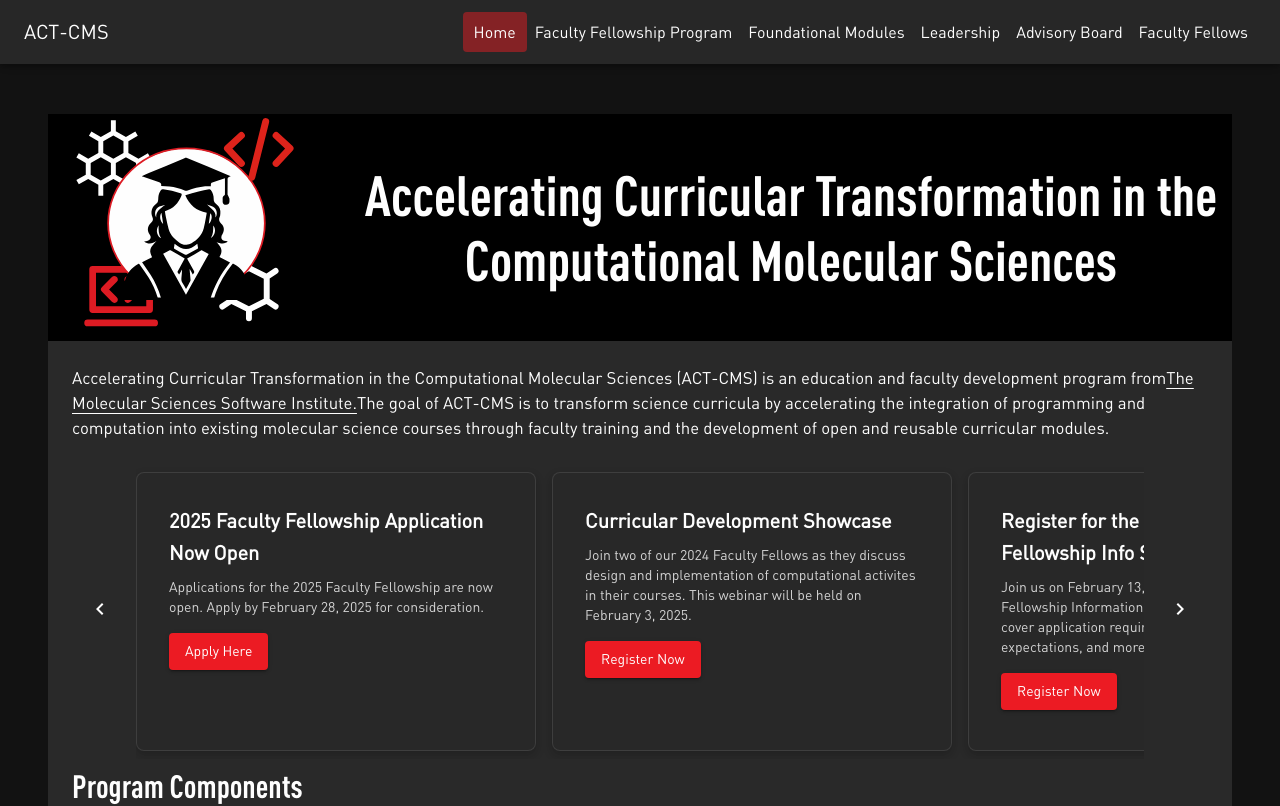
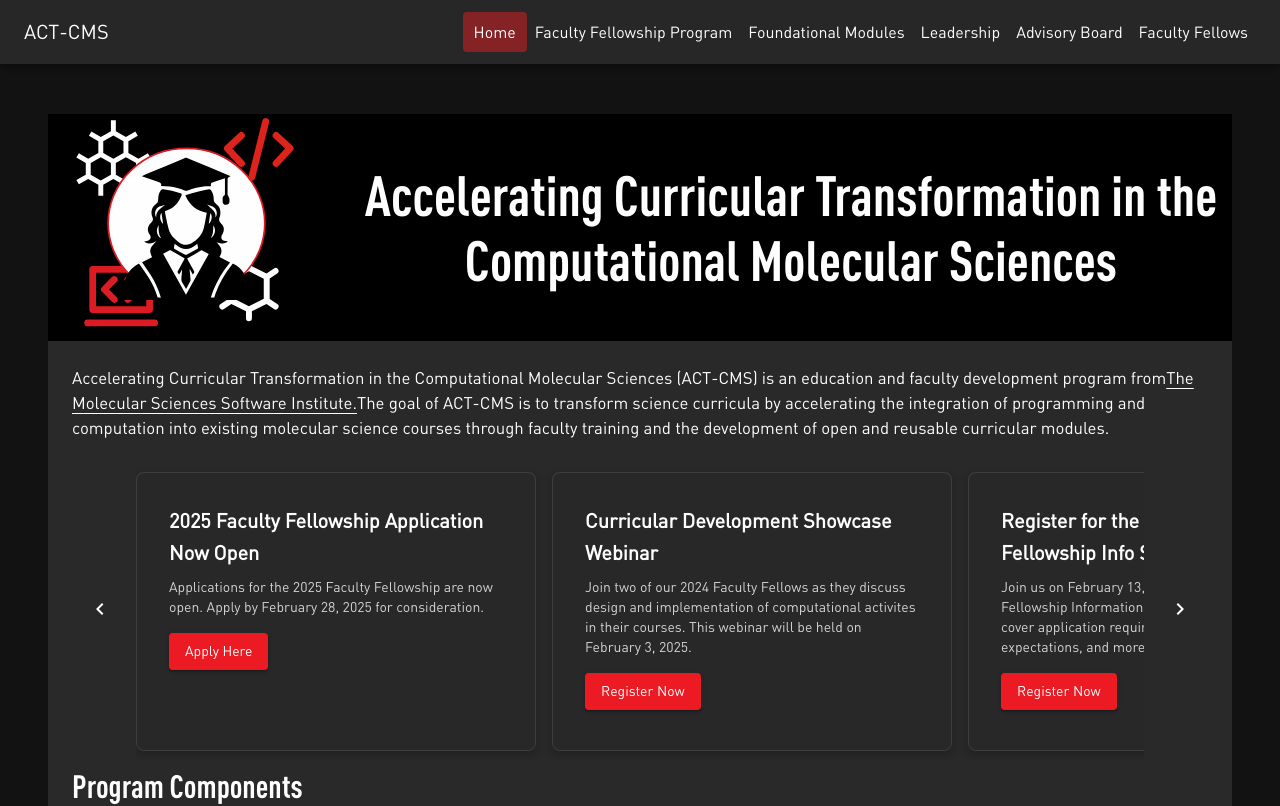
Before and after one commit to act-cms/act-cms.github.io, a React (Vite) app in the folder act-cms-website/: page / in a window 1280 px wide. Shown: the top 806 px of the page. Built offline with nearby package versions, Linux system fonts and the light colour scheme.

Commit message:
update application URL on homepage

```diff
--- a/act-cms-website/src/components/NewsScroll.jsx
+++ b/act-cms-website/src/components/NewsScroll.jsx
@@ -27,7 +27,7 @@ const exampleNewsItems = [
     },
     {
         id: 3,
-        title: 'Curricular Development Showcase',
+        title: 'Curricular Development Showcase Webinar',
         summary: 'Join two of our 2024 Faculty Fellows as they discuss design and implementation of computational activites in their courses. This webinar will be held on February 3, 2025.',
         link: 'https://molssi.typeform.com/to/UU7rM44h',
         buttonText: 'Register Now',
--- a/act-cms-website/src/pages/Home.jsx
+++ b/act-cms-website/src/pages/Home.jsx
@@ -180,7 +180,7 @@ function Home() {
                   marginTop: '1em'
                 }}>
 
-              <Link href="https://molssi.typeform.com/to/Xgzcby3Y">
+              <Link href="https://molssi.typeform.com/to/svMh8JKr">
                   <Button variant="contained"><span style={{ textTransform: 'capitalize' }}>Ready to apply? Click here for the Faculty Fellows application form.</span></Button>
               </Link>
           </Box>
```
